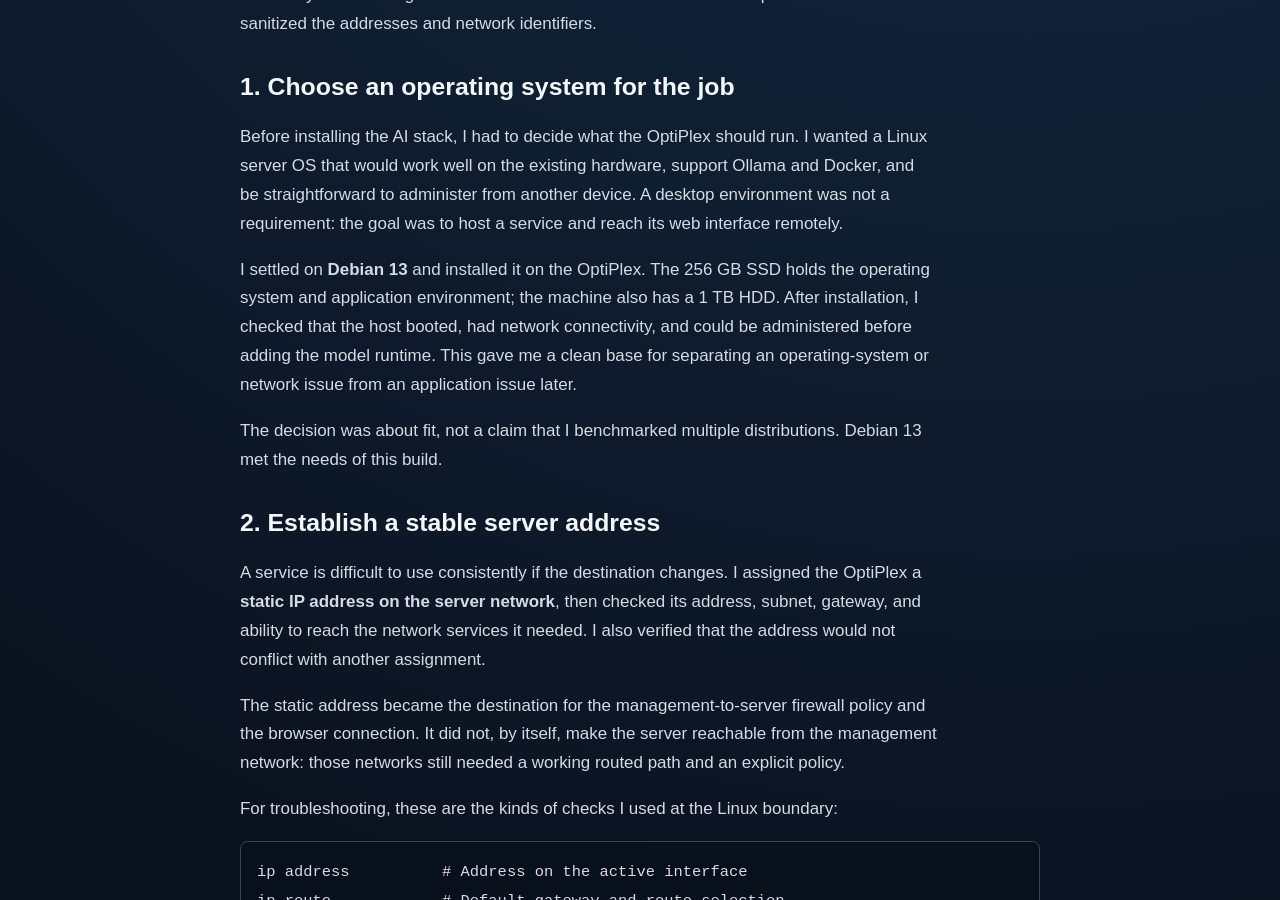
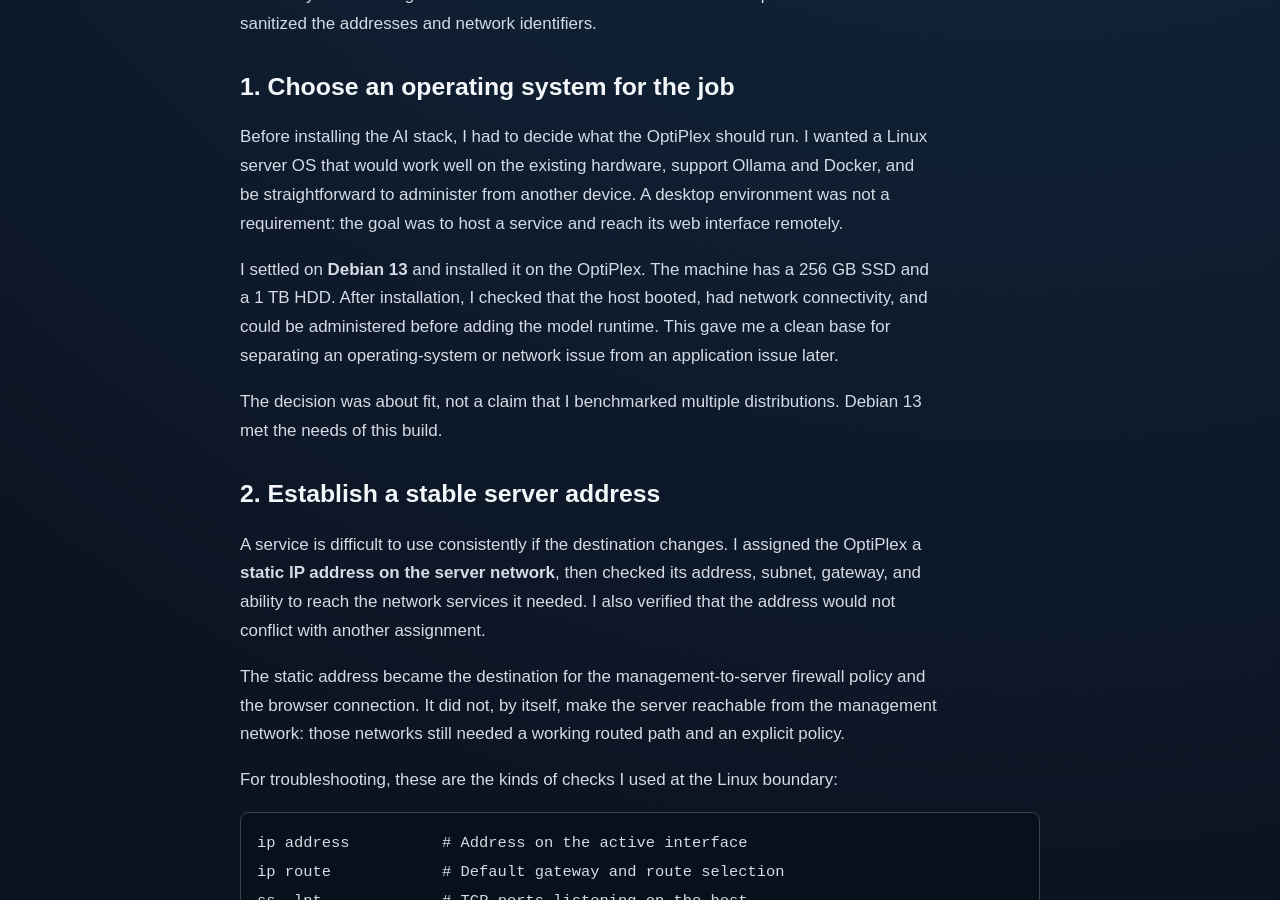
Before and after one commit to smykals/smykals.github.io, a Jekyll site: the page built from _posts/2026-09-28-cpu-only-local-ai-segmented-network.md, in a window 1280 px wide and 900 px high, scrolled down 806 px. Built offline with Jekyll 4.4.1, drawn with Linux system fonts in a browser that asks for light colours.

Commit message:
Keep storage description limited to verified hardware

```diff
--- a/_posts/2026-09-28-cpu-only-local-ai-segmented-network.md
+++ b/_posts/2026-09-28-cpu-only-local-ai-segmented-network.md
@@ -16,7 +16,7 @@
 
 Before installing the AI stack, I had to decide what the OptiPlex should run. I wanted a Linux server OS that would work well on the existing hardware, support Ollama and Docker, and be straightforward to administer from another device. A desktop environment was not a requirement: the goal was to host a service and reach its web interface remotely.
 
-I settled on **Debian 13** and installed it on the OptiPlex. The 256 GB SSD holds the operating system and application environment; the machine also has a 1 TB HDD. After installation, I checked that the host booted, had network connectivity, and could be administered before adding the model runtime. This gave me a clean base for separating an operating-system or network issue from an application issue later.
+I settled on **Debian 13** and installed it on the OptiPlex. The machine has a 256 GB SSD and a 1 TB HDD. After installation, I checked that the host booted, had network connectivity, and could be administered before adding the model runtime. This gave me a clean base for separating an operating-system or network issue from an application issue later.
 
 The decision was about fit, not a claim that I benchmarked multiple distributions. Debian 13 met the needs of this build.
 
```
